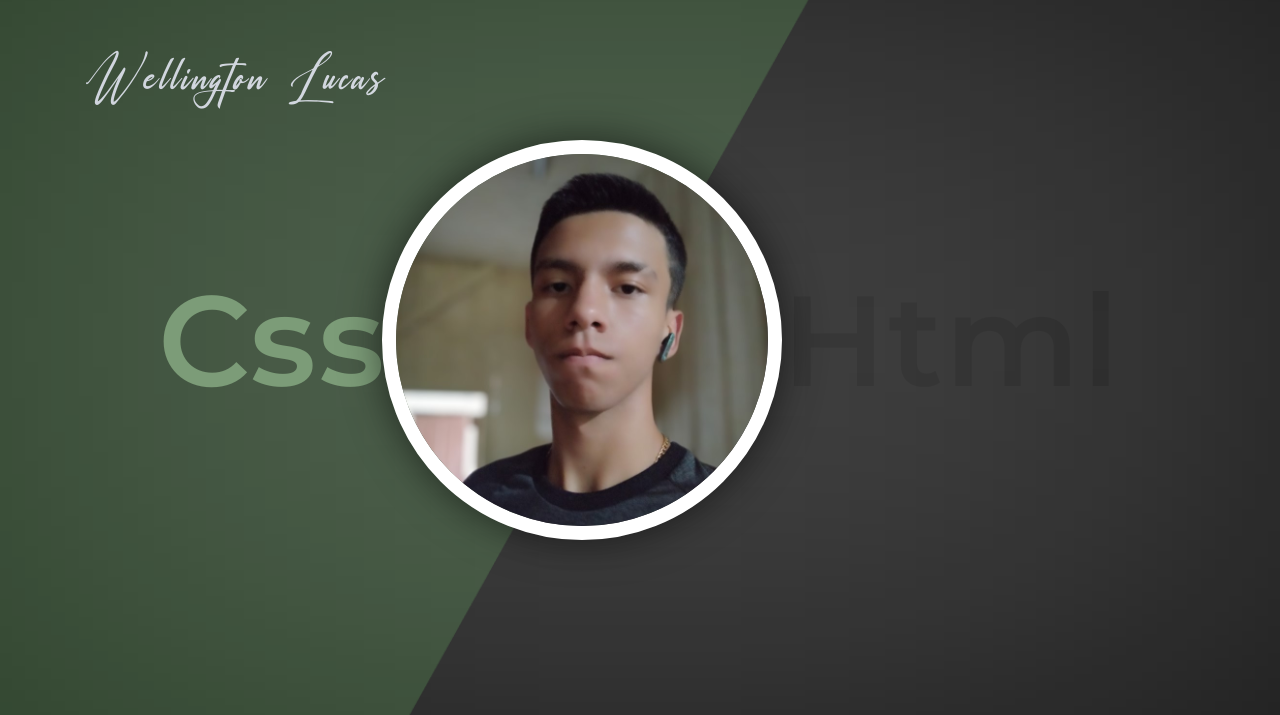
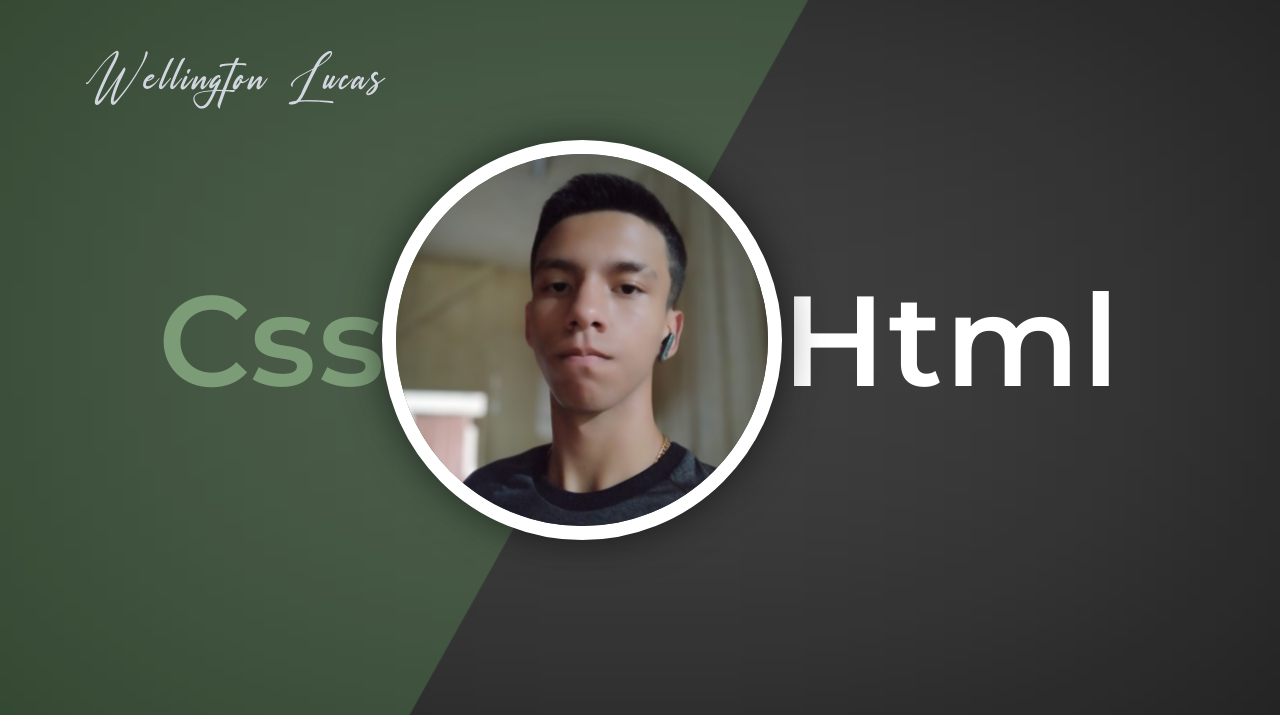
Before and after one commit to WellingtonLucasVeiga/Portfolio-legal, a plain HTML site: page index.html in a window 1280 px wide. Both pictures are taken after a click on the button "dark_mode". Shown: the part 85-800 px from the top of the page. Drawn offline with Linux system fonts and the light colour scheme.

Commit message:
alterei uma configuração de cor
Alterei a cor do título "html" quando é trocado para modo noturno

```diff
--- a/index.html
+++ b/index.html
@@ -58,7 +58,7 @@
         <div id="main-desc">
             <h1 id="main-title-css">Css</h1>
             <img src="images/foto-perfil-desktop.jpg" alt="" id="main-photo">
-            <h1>Html</h1>
+            <h1 id="main-title-html">Html</h1>
         </div>
     </header>
 
--- a/js/index.js
+++ b/js/index.js
@@ -53,6 +53,10 @@ function changeTheme() {
     githubImg.style.filter = 'invert(1)'
     var mainDesc = (document.querySelectorAll('#main-desc > h1'))
     trocarBackground(mainDesc)
+    var testeh1 = document.getElementById('main-title-html')
+    testeh1.style.color = 'white'
+    console.log(mainDesc);
+
 
     //Animação botão
     buttonTheme.style.transform = 'rotate(360deg)'
@@ -76,7 +80,7 @@ function changeTheme() {
             buttonTheme.style.transform = 'rotate(-360deg)'
             buttonTheme.style.color = '#494949'
             githubImg.style.filter = 'invert(0)'
-
+            testeh1.style.color = '#00000040'
             Array.from(backgroundLink).forEach((x) => {
                 x.style.setProperty('--background-link', 'black')
             })
--- a/styles/style.css
+++ b/styles/style.css
@@ -194,7 +194,7 @@ a {
     z-index: -1;
 }
 
-#main-desc img + h1{
+#main-desc h1:nth-child(3){
     color: #00000040;
     transition: all .5s ease;
 }
@@ -918,7 +918,7 @@ a#insta:hover::after, a#insta:focus-visible::after {
 
 .modo-escuro-cards, #presentation-desc .modo-escuro-cards, #about-card .modo-escuro-cards, #contacts-content .modo-escuro-cards {
     color: white;
-    /* transition: all .5s ease; */
+    transition: all .5s ease;
 }
 
 #main-skills .modo-escuro-cards {
```
